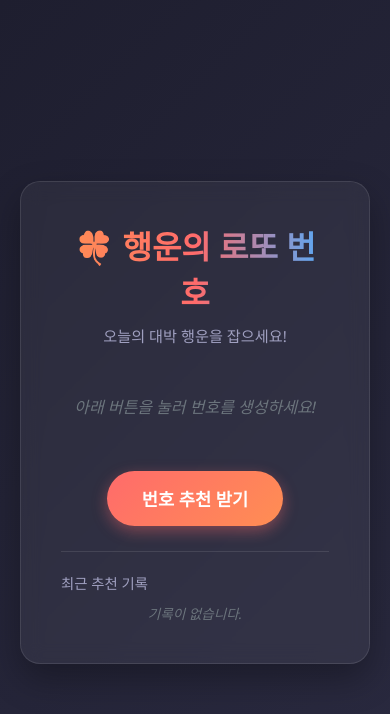
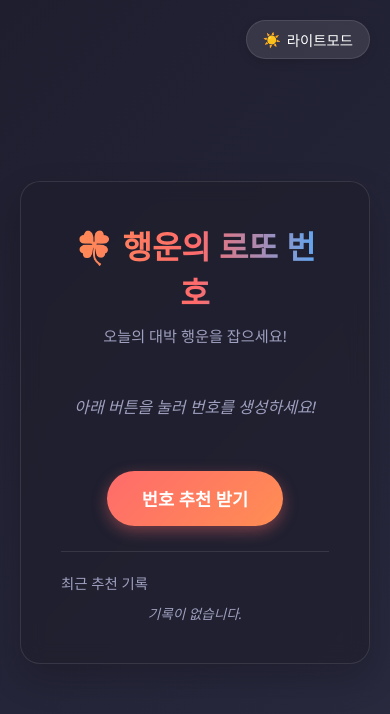
Before and after one commit to 207iter/test1, a plain HTML site: page index.html in a window 390 px wide. Drawn offline with Linux system fonts and the light colour scheme.

Commit message:
Add dark/light mode toggle feature to index.html

```diff
--- a/index.html
+++ b/index.html
@@ -7,16 +7,36 @@
     <style>
         :root {
             --bg-gradient: linear-gradient(135deg, #1e1e2f 0%, #2a2a40 100%);
-            --card-bg: rgba(255, 255, 255, 0.05);
+            --card-bg: rgba(30, 30, 45, 0.7);
             --text-color: #ffffff;
-            --accent-color: #ff6b6b;
+            --subtitle-color: #a0a0c0;
+            --card-border: rgba(255, 255, 255, 0.1);
             --btn-gradient: linear-gradient(135deg, #ff6b6b 0%, #ff8e53 100%);
+            --history-item-bg: rgba(255, 255, 255, 0.03);
+            --history-item-color: #d0d0e0;
+            --toggle-bg: rgba(255, 255, 255, 0.1);
+            --toggle-color: #ffffff;
         }
+
+        [data-theme="light"] {
+            --bg-gradient: linear-gradient(135deg, #f5f7fa 0%, #c3cfe2 100%);
+            --card-bg: rgba(255, 255, 255, 0.85);
+            --text-color: #2c3e50;
+            --subtitle-color: #555555;
+            --card-border: rgba(0, 0, 0, 0.1);
+            --btn-gradient: linear-gradient(135deg, #ff6b6b 0%, #ff8e53 100%);
+            --history-item-bg: rgba(0, 0, 0, 0.04);
+            --history-item-color: #2c3e50;
+            --toggle-bg: rgba(0, 0, 0, 0.08);
+            --toggle-color: #2c3e50;
+        }
+
         * {
             box-sizing: border-box;
             margin: 0;
             padding: 0;
             font-family: 'Segoe UI', Tahoma, Geneva, Verdana, sans-serif;
+            transition: background 0.3s ease, color 0.3s ease;
         }
         body {
             background: var(--bg-gradient);
@@ -27,16 +47,36 @@
             align-items: center;
             justify-content: center;
             padding: 20px;
+            position: relative;
+        }
+        .theme-toggle {
+            position: absolute;
+            top: 20px;
+            right: 20px;
+            background: var(--toggle-bg);
+            color: var(--toggle-color);
+            border: 1px solid var(--card-border);
+            border-radius: 30px;
+            padding: 8px 16px;
+            font-size: 0.9rem;
+            cursor: pointer;
+            display: flex;
+            align-items: center;
+            gap: 6px;
+            box-shadow: 0 4px 10px rgba(0,0,0,0.1);
+        }
+        .theme-toggle:hover {
+            transform: scale(1.05);
         }
         .container {
             background: var(--card-bg);
             backdrop-filter: blur(10px);
-            border: 1px solid rgba(255, 255, 255, 0.1);
+            border: 1px solid var(--card-border);
             border-radius: 20px;
             padding: 40px;
             width: 100%;
             max-width: 500px;
-            box-shadow: 0 15px 35px rgba(0, 0, 0, 0.3);
+            box-shadow: 0 15px 35px rgba(0, 0, 0, 0.2);
             text-align: center;
         }
         h1 {
@@ -47,7 +87,7 @@
             -webkit-text-fill-color: transparent;
         }
         p.subtitle {
-            color: #a0a0c0;
+            color: var(--subtitle-color);
             margin-bottom: 30px;
             font-size: 0.95rem;
         }
@@ -84,11 +124,11 @@
         .ball-gray { background: linear-gradient(135deg, #95a5a6, #7f8c8d); }
         .ball-green { background: linear-gradient(135deg, #2ecc71, #27ae60); }
         .placeholder {
-            color: #6c757d;
+            color: var(--subtitle-color);
             font-style: italic;
             font-size: 1rem;
         }
-        button {
+        button.generate-btn {
             background: var(--btn-gradient);
             color: white;
             border: none;
@@ -101,21 +141,21 @@
             box-shadow: 0 5px 15px rgba(255, 107, 107, 0.4);
             margin-bottom: 25px;
         }
-        button:hover {
+        button.generate-btn:hover {
             transform: translateY(-2px);
             box-shadow: 0 8px 20px rgba(255, 107, 107, 0.6);
         }
-        button:active {
+        button.generate-btn:active {
             transform: translateY(1px);
         }
         .history-section {
             text-align: left;
-            border-top: 1px solid rgba(255, 255, 255, 0.1);
+            border-top: 1px solid var(--card-border);
             padding-top: 20px;
         }
         .history-title {
             font-size: 0.9rem;
-            color: #a0a0c0;
+            color: var(--subtitle-color);
             margin-bottom: 10px;
         }
         .history-list {
@@ -126,14 +166,14 @@
             gap: 8px;
         }
         .history-item {
-            background: rgba(255, 255, 255, 0.03);
+            background: var(--history-item-bg);
             padding: 8px 12px;
             border-radius: 8px;
             font-size: 0.85rem;
             display: flex;
             justify-content: space-between;
             align-items: center;
-            color: #d0d0e0;
+            color: var(--history-item-color);
         }
         .history-numbers {
             font-weight: bold;
@@ -141,7 +181,11 @@
         }
     </style>
 </head>
-<body>
+<body data-theme="dark">
+    <button class="theme-toggle" id="themeToggleBtn" onclick="toggleTheme()">
+        <span id="themeIcon">☀️</span> <span id="themeText">라이트모드</span>
+    </button>
+
     <div class="container">
         <h1>🍀 행운의 로또 번호</h1>
         <p class="subtitle">오늘의 대박 행운을 잡으세요!</p>
@@ -150,7 +194,7 @@
             <span class="placeholder">아래 버튼을 눌러 번호를 생성하세요!</span>
         </div>
 
-        <button onclick="generateLottoNumbers()">번호 추천 받기</button>
+        <button class="generate-btn" onclick="generateLottoNumbers()">번호 추천 받기</button>
 
         <div class="history-section">
             <div class="history-title">최근 추천 기록</div>
@@ -161,6 +205,31 @@
     </div>
 
     <script>
+        // Theme initialization
+        const savedTheme = localStorage.getItem('theme') || 'dark';
+        document.body.setAttribute('data-theme', savedTheme);
+        updateThemeUI(savedTheme);
+
+        function toggleTheme() {
+            const currentTheme = document.body.getAttribute('data-theme');
+            const newTheme = currentTheme === 'dark' ? 'light' : 'dark';
+            document.body.setAttribute('data-theme', newTheme);
+            localStorage.setItem('theme', newTheme);
+            updateThemeUI(newTheme);
+        }
+
+        function updateThemeUI(theme) {
+            const icon = document.getElementById('themeIcon');
+            const text = document.getElementById('themeText');
+            if (theme === 'light') {
+                icon.textContent = '🌙';
+                text.textContent = '다크모드';
+            } else {
+                icon.textContent = '☀️';
+                text.textContent = '라이트모드';
+            }
+        }
+
         function getBallClass(num) {
             if (num <= 10) return 'ball-yellow';
             if (num <= 20) return 'ball-blue';
@@ -207,12 +276,11 @@
 
             item.innerHTML = `
                 <span class="history-numbers">${numbers.join(', ')}</span>
-                <span style="color: #888; font-size: 0.75rem;">${timeString}</span>
+                <span style="color: var(--subtitle-color); font-size: 0.75rem;">${timeString}</span>
             `;
 
             historyList.prepend(item);
 
-            // Keep max 5 history items
             if (historyList.children.length > 5) {
                 historyList.removeChild(historyList.lastChild);
             }
```
